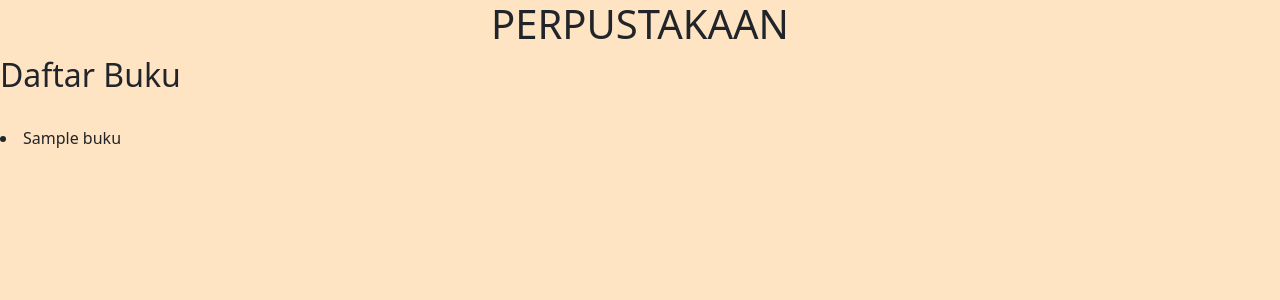
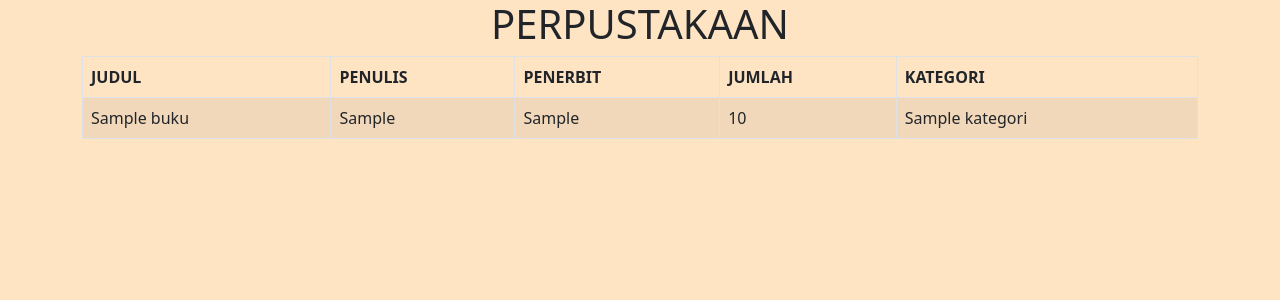
Before and after one commit to aryyawijaya/learn_Django, a Django app: page /buku/ in a window 1280 px wide. Shown: the top 300 px of the page. Run offline with Django 3.2, Linux system fonts and the light colour scheme; tables that the repository leaves empty hold one stand-in row (values such as "Sample post"); some libraries are stand-ins or nearby versions.

Commit message:
read data with table, filter table

```diff
--- a/perpus/perpustakaan/templates/buku.html
+++ b/perpus/perpustakaan/templates/buku.html
@@ -3,7 +3,38 @@
 {% block content %}
 <!-- body html -->
 
-    <h2>Daftar Buku</h2>
+<div class="container">
+    <div class="row">
+        <div class="col-md-12">
+            <table class="table table-bordered table-striped">
+                <thead>
+                    <tr>
+                        <!-- field yg akan ditampilkan -->
+                        <th>JUDUL</th>
+                        <th>PENULIS</th>
+                        <th>PENERBIT</th>
+                        <th>JUMLAH</th>
+                        <th>KATEGORI</th>
+                    </tr>
+                </thead>
+                <tbody>
+                    {% for i in Buku %}
+                    <tr>
+                        <td>{{ i.judul }}</td>
+                        <td>{{ i.penulis }}</td>
+                        <td>{{ i.penerbit }}</td>
+                        <td>{{ i.jumlah }}</td>
+                        <td>{{ i.kategori_id }}</td>
+                    </tr>
+                    {% endfor %}
+                </tbody>
+            </table>
+        </div>
+    </div>
+</div>
+
+
+<!-- <h2>Daftar Buku</h2> -->
 
 <!-- subtitute variable -->
 <!-- {{title}}  -->
@@ -18,7 +49,8 @@
     <!-- {{a}} -> cetak a -->
 <!-- {% endfor %} -->
 
-    {% for i in Buku %}
-        <li>{{i.judul}}</li>
-    {% endfor %}
+<!-- {% for i in Buku %} -->
+    <!-- <li>{{i.judul}}</li> -->
+<!-- {% endfor %} -->
+
 {% endblock %}
```
Also changed, not shown: perpus/perpustakaan/views.py (+11 -0 lines). Lines whose indentation alone changed are shown as unchanged.
